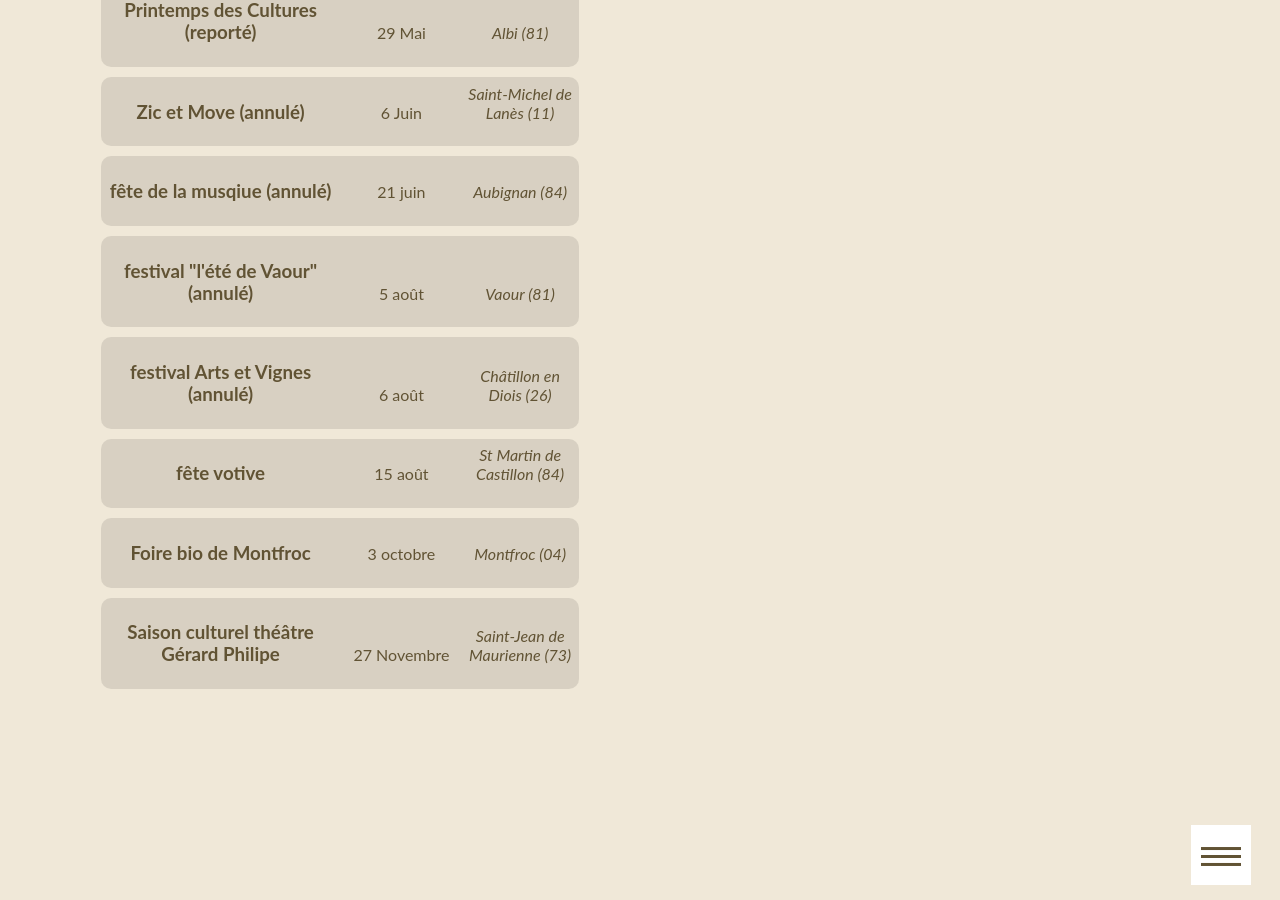
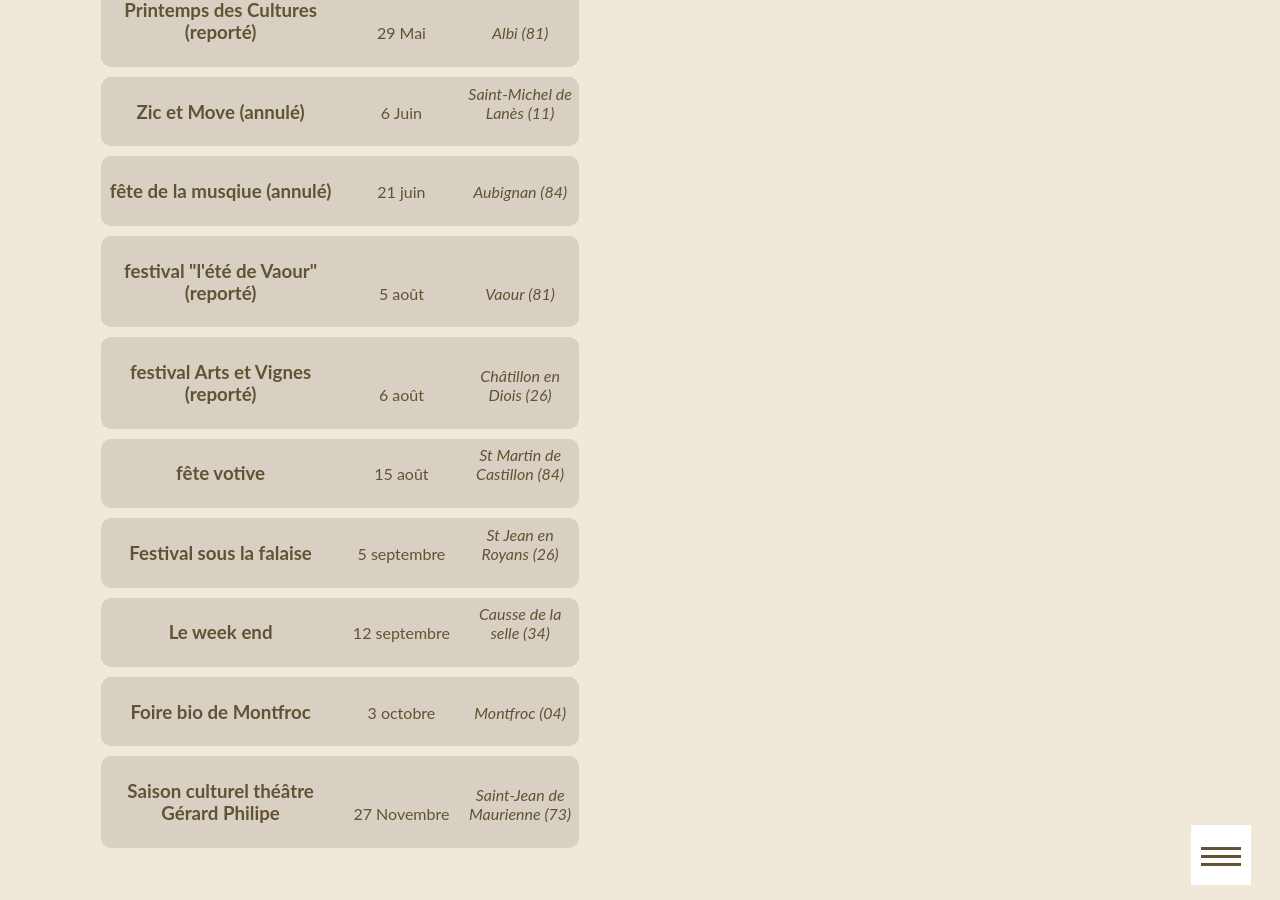
Before and after one commit to ftmftrs/ftmftrs.github.io, a Jekyll site: the page built from concert/index.html, in a window 1280 px wide and 900 px high, scrolled down 1396 px. Built offline with Jekyll 4.4.1, drawn with Linux system fonts in a browser that asks for light colours; Markdown is read by kramdown in place of the engine named in the settings; comment, search, counter and statistics services are not loaded.

Commit message:
Update concerts.yml

```diff
--- a/_data/concerts.yml
+++ b/_data/concerts.yml
@@ -29,17 +29,25 @@
       date: 21 juin
       address: Aubignan (84)
 
-    - title: festival "l'été de Vaour" (annulé)
+    - title: festival "l'été de Vaour" (reporté)
       date: 5 août
       address: Vaour (81)
 
-    - title: festival Arts et Vignes (annulé)
+    - title: festival Arts et Vignes (reporté)
       date: 6 août
       address: Châtillon en Diois (26)
 
     - title: fête votive
       date: 15 août
       address: St Martin de Castillon (84)
+
+    - title: Festival sous la falaise
+      date: 5 septembre
+      address: St Jean en Royans (26)
+
+    - title: Le week end
+      date: 12 septembre
+      address: Causse de la selle (34)
 
     - title: Foire bio de Montfroc
       date: 3 octobre
```
